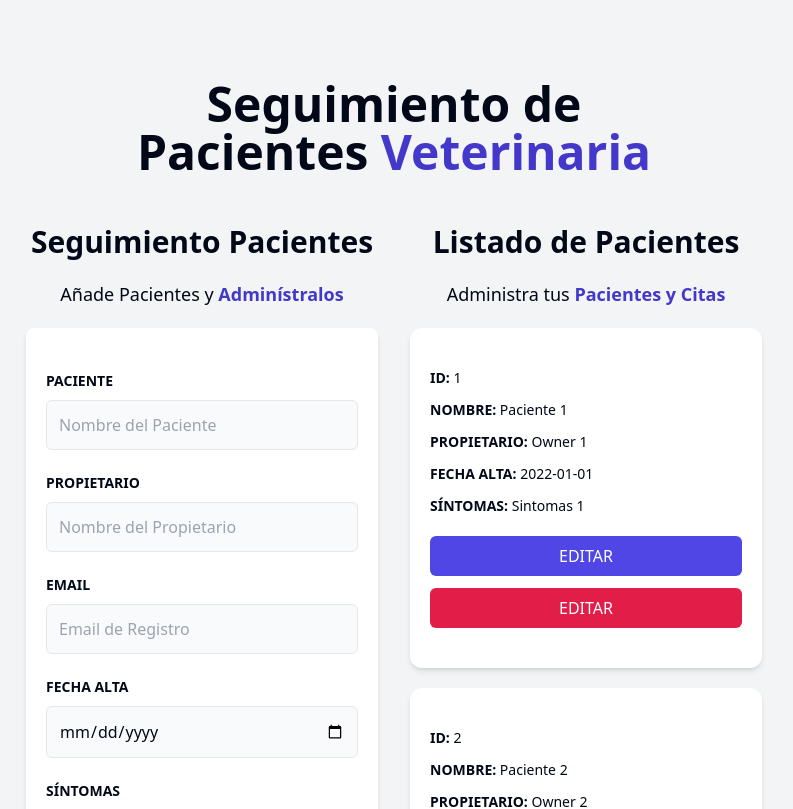
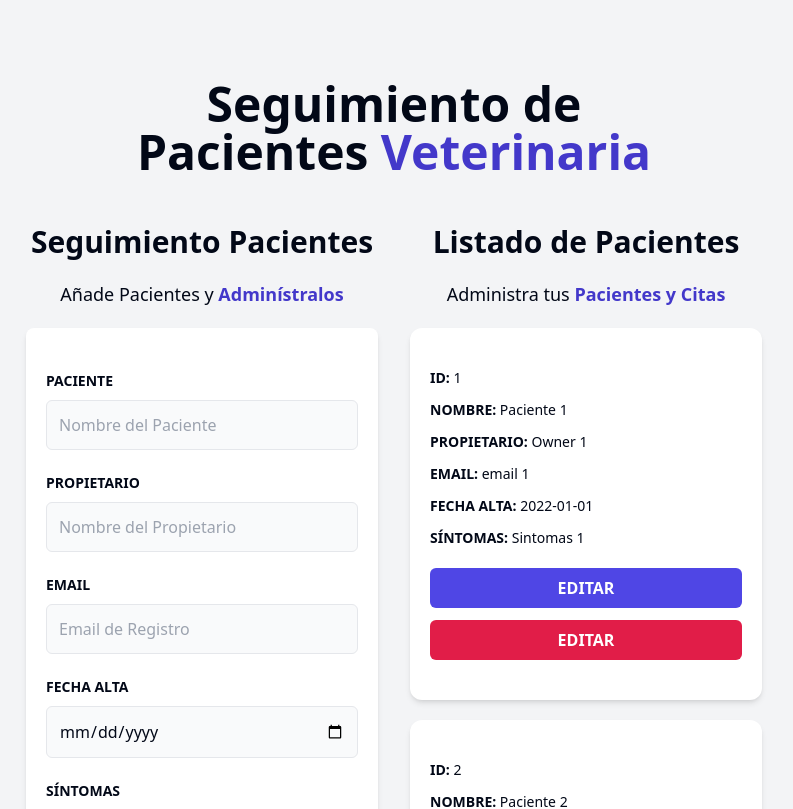
Before and after one commit to deglan-rivas/frontend-ts-bookingManager, a React (Vite) app: page / in a window 1280 px wide. Shown: the top 809 px of the page, without its empty margins (246-1039 px from the left). Built offline with nearby package versions, Linux system fonts and the light colour scheme.

Commit message:
feat: :sparkles: add states to dynamic render

```diff
--- a/src/App.tsx
+++ b/src/App.tsx
@@ -1,7 +1,37 @@
+import { useState } from "react"
 import PatientForm from "./components/PatientForm"
 import PatientList from "./components/PatientList"
+import { Patient } from "./types"
 
 function App() {
+  const initialPatient: Patient = {
+    id: "",
+    name: "",
+    owner: "",
+    email: "",
+    date: "",
+    symptoms: ""
+  }
+
+  const [patient, setPatient] = useState<Patient>(initialPatient)
+  const [patients, setPatients] = useState<Patient[]>([
+    {
+      id: "1",
+      name: "Paciente 1",
+      owner: "Owner 1",
+      email: "email 1",
+      date: "2022-01-01",
+      symptoms: "Sintomas 1"
+    },
+    {
+      id: "2",
+      name: "Paciente 2",
+      owner: "Owner 2",
+      email: "email 2",
+      date: "2022-02-02",
+      symptoms: "Sintomas 2"
+    }
+  ])
 
   return (
     <main className="max-w-3xl mx-auto py-20">
@@ -14,7 +44,9 @@ function App() {
 
       <div className="grid grid-cols-2 gap-5 md:gap-0">
         <PatientForm />
-        <PatientList />
+        <PatientList
+          patients={patients}
+        />
       </div>
     </main>
   )
--- a/src/components/PatientList.tsx
+++ b/src/components/PatientList.tsx
@@ -1,24 +1,11 @@
 import { Patient } from "@/types"
-
-const patientList: Patient[] = [
-  {
-    id: "1",
-    name: "Paciente 1",
-    owner: "Owner 1",
-    date: "2022-01-01",
-    symptoms: "Sintomas 1"
-  },
-  {
-    id: "2",
-    name: "Paciente 2",
-    owner: "Owner 2",
-    date: "2022-02-02",
-    symptoms: "Sintomas 2"
-  }
-]
 
 interface PatientItemProps {
   patient: Patient
+}
+
+interface PatientListProps {
+  patients: Patient[]
 }
 
 function PatientItem({ patient }: PatientItemProps) {
@@ -47,6 +34,13 @@ function PatientItem({ patient }: PatientItemProps) {
         </p>
 
         <p className="text-sm uppercase font-semibold">
+          Email: {""}
+          <span className="font-normal normal-case">
+            {patient.email}
+          </span>
+        </p>
+
+        <p className="text-sm uppercase font-semibold">
           Fecha alta: {""}
           <span className="font-normal normal-case">
             {patient.date}
@@ -61,18 +55,18 @@ function PatientItem({ patient }: PatientItemProps) {
         </p>
       </div>
 
-      <button className="bg-indigo-600 w-full rounded-md text-center py-2 uppercase text-white hover:bg-indigo-700">
+      <button className="bg-indigo-600 w-full rounded-md text-center py-2 uppercase text-white font-semibold hover:bg-indigo-700">
         Editar
       </button>
 
-      <button className="bg-rose-600 w-full rounded-md text-center py-2 uppercase text-white hover:bg-rose-700">
+      <button className="bg-rose-600 w-full rounded-md text-center py-2 uppercase text-white  font-semibold hover:bg-rose-700">
         Editar
       </button>
     </li>
   )
 }
 
-export default function PatientList() {
+export default function PatientList({ patients }: PatientListProps) {
   return (
     <div
       className="px-4 space-y-5 col-span-2
@@ -91,7 +85,7 @@ export default function PatientList() {
 
       <ul className="space-y-5">
         {
-          patientList.map(patient => (
+          patients.map(patient => (
             <PatientItem
               key={patient.id}
               patient={patient}
--- a/src/types/index.ts
+++ b/src/types/index.ts
@@ -2,6 +2,7 @@ export interface Patient {
   id: string
   name: string
   owner: string
+  email: string
   date: string
   symptoms: string
 }
```
